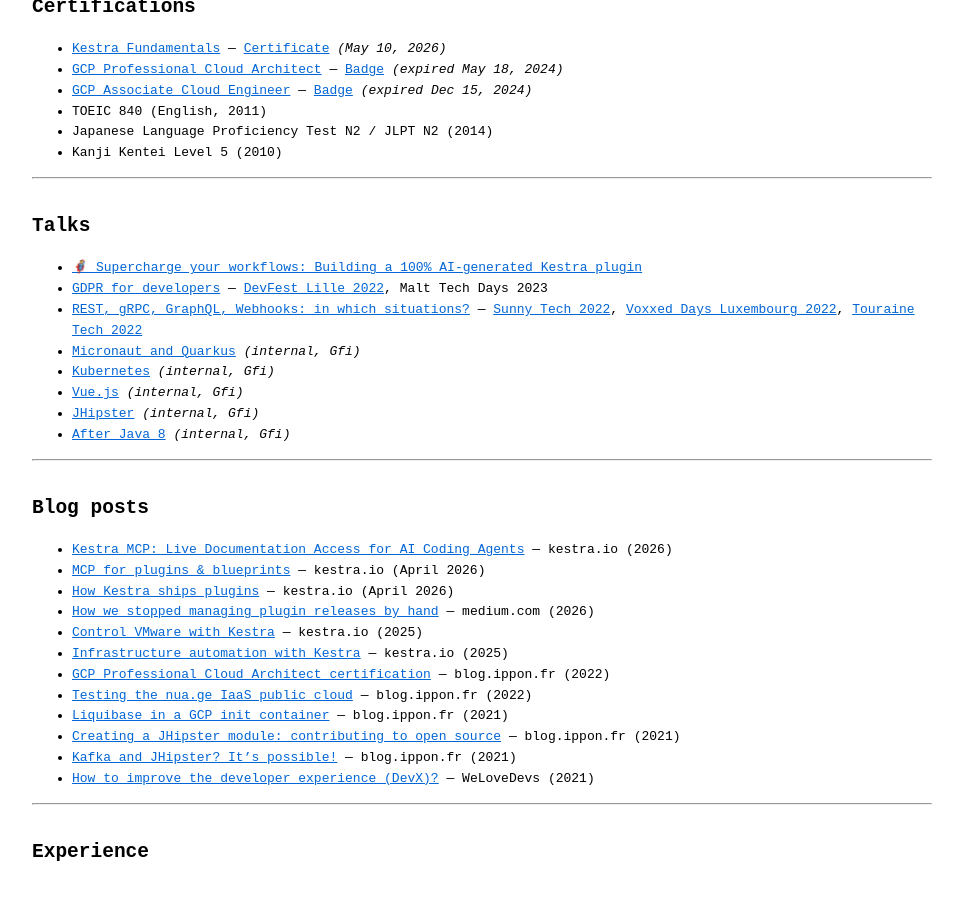
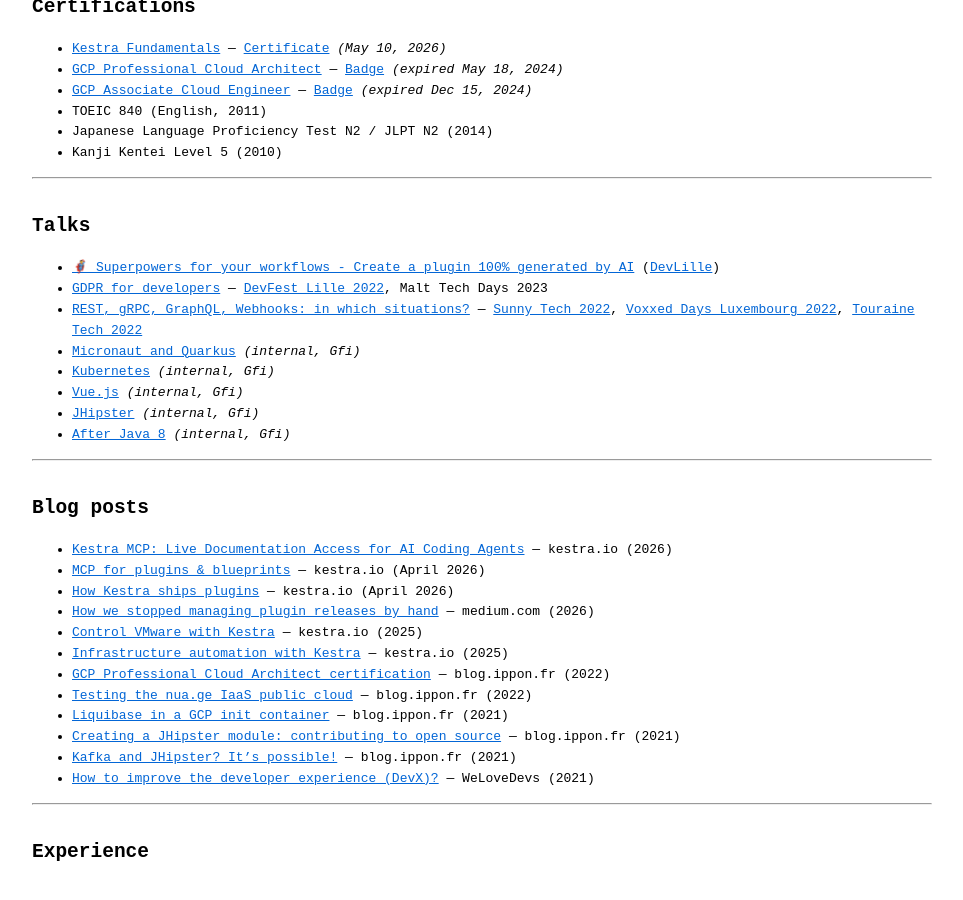
Before and after one commit to fdelbrayelle/fdelbrayelle.github.io, a Jekyll site: the page built from cv.md, in a window 1280 px wide and 900 px high, scrolled down 633 px. Shown: the whole window, without its empty margins (158-1121 px from the left). Built offline with Jekyll 4.4.1, drawn with Linux system fonts in a browser that asks for light colours.

Commit message:
feat(cv): update DevLille 2026 talk title and link to slides

```diff
--- a/_config.yml
+++ b/_config.yml
@@ -82,7 +82,7 @@
 
   <strong>Talks I have given:</strong>
 
-  - [🦸 Supercharge your workflows: Building a 100% AI-generated Kestra plugin](https://devlille.fr/talk-page-136143e9-347b-4884-b21c-ef9cd6caab40/)
+  - [🦸 Superpowers for your workflows - Create a plugin 100% generated by AI](https://github.com/fdelbrayelle/workflow-superpowers) ([DevLille](https://devlille.fr/talk-page-136143e9-347b-4884-b21c-ef9cd6caab40/))
   - [GDPR for developers](https://github.com/fdelbrayelle/talk-gdpr-for-developers) — [DevFest Lille 2022](https://www.youtube.com/watch?v=wkbQ6Ec4qXY), Malt Tech Days 2023
   - [REST, gRPC, GraphQL, Webhooks: in which situations?](https://github.com/fdelbrayelle/talk-rest-grpc-graphql-webhooks) — [Sunny Tech 2022](https://www.youtube.com/watch?v=EajuaPWdESo), [Voxxed Days Luxembourg 2022](https://www.youtube.com/watch?v=xMTlq7PvPYU), [Touraine Tech 2022](https://www.youtube.com/watch?v=s5qRho_FIyc)
   - [Micronaut and Quarkus](https://github.com/fdelbrayelle/midi-tech-micronaut-quarkus)
--- a/_data/fr_site.yml
+++ b/_data/fr_site.yml
@@ -30,7 +30,7 @@
 
   <strong>Les <em>talks</em> que j'ai donnés :</strong>
 
-  - [🦸 Des super-pouvoirs pour vos workflows : Créer un plugin Kestra 100% généré par l'IA](https://devlille.fr/talk-page-136143e9-347b-4884-b21c-ef9cd6caab40/)
+  - [🦸 Des super-pouvoirs pour vos workflows : Créer un plugin Kestra 100% généré par l'IA](https://github.com/fdelbrayelle/workflow-superpowers) ([DevLille](https://devlille.fr/talk-page-136143e9-347b-4884-b21c-ef9cd6caab40/))
   - [RGPD pour les développeurs](https://github.com/fdelbrayelle/talk-gdpr-for-developers) — [DevFest Lille 2022](https://www.youtube.com/watch?v=wkbQ6Ec4qXY), Malt Tech Days 2023
   - [REST, gRPC, GraphQL, Webhooks : dans quelles situations ?](https://github.com/fdelbrayelle/talk-rest-grpc-graphql-webhooks) — [Sunny Tech 2022](https://www.youtube.com/watch?v=EajuaPWdESo), [Voxxed Days Luxembourg 2022](https://www.youtube.com/watch?v=xMTlq7PvPYU), [Touraine Tech 2022](https://www.youtube.com/watch?v=s5qRho_FIyc)
   - [Micronaut et Quarkus](https://github.com/fdelbrayelle/midi-tech-micronaut-quarkus)
--- a/cv.md
+++ b/cv.md
@@ -41,7 +41,7 @@
 
 ## Talks
 
-- [🦸 Supercharge your workflows: Building a 100% AI-generated Kestra plugin](https://devlille.fr/talk-page-136143e9-347b-4884-b21c-ef9cd6caab40/)
+- [🦸 Superpowers for your workflows - Create a plugin 100% generated by AI](https://github.com/fdelbrayelle/workflow-superpowers) ([DevLille](https://devlille.fr/talk-page-136143e9-347b-4884-b21c-ef9cd6caab40/))
 - [GDPR for developers](https://github.com/fdelbrayelle/talk-gdpr-for-developers) — [DevFest Lille 2022](https://www.youtube.com/watch?v=wkbQ6Ec4qXY), Malt Tech Days 2023
 - [REST, gRPC, GraphQL, Webhooks: in which situations?](https://github.com/fdelbrayelle/talk-rest-grpc-graphql-webhooks) — [Sunny Tech 2022](https://www.youtube.com/watch?v=EajuaPWdESo), [Voxxed Days Luxembourg 2022](https://www.youtube.com/watch?v=xMTlq7PvPYU), [Touraine Tech 2022](https://www.youtube.com/watch?v=s5qRho_FIyc)
 - [Micronaut and Quarkus](https://github.com/fdelbrayelle/midi-tech-micronaut-quarkus) *(internal, Gfi)*
```
Also changed, not shown: fr/cv.md (+1 -1 lines).
